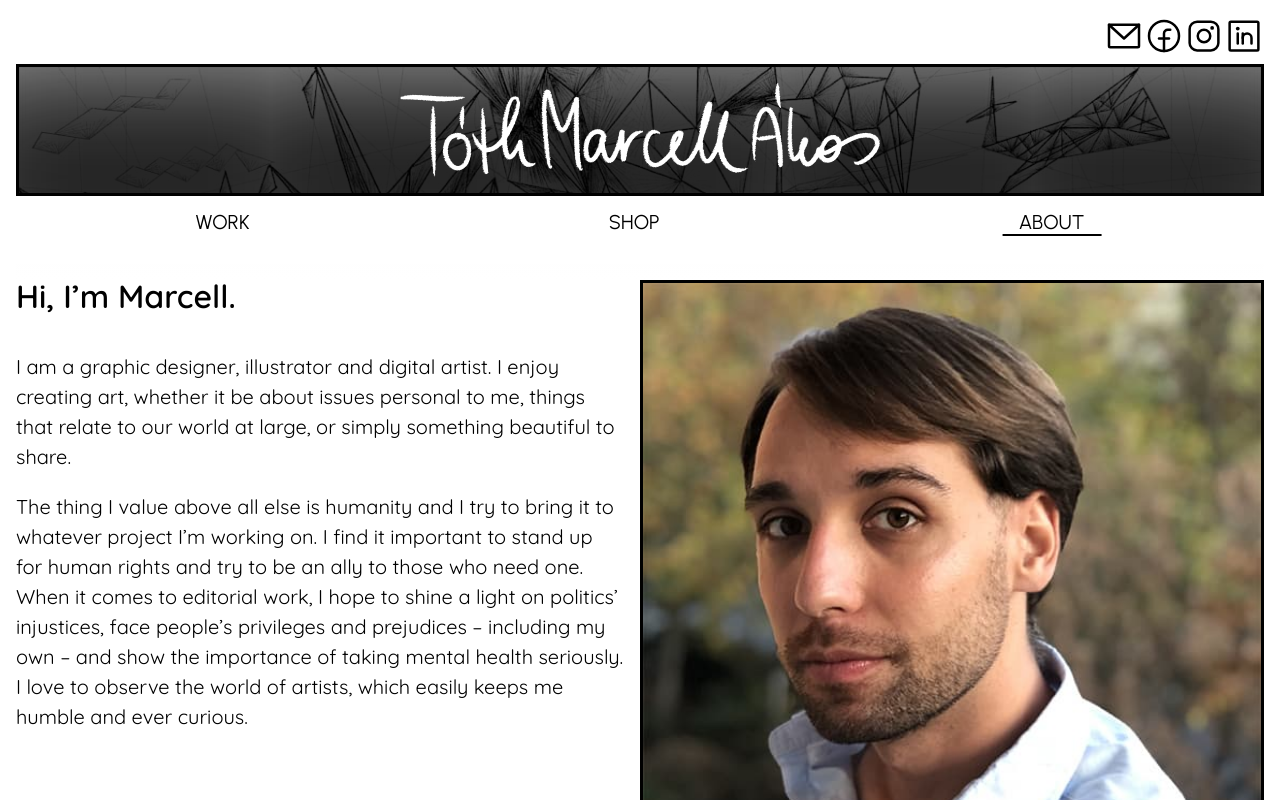
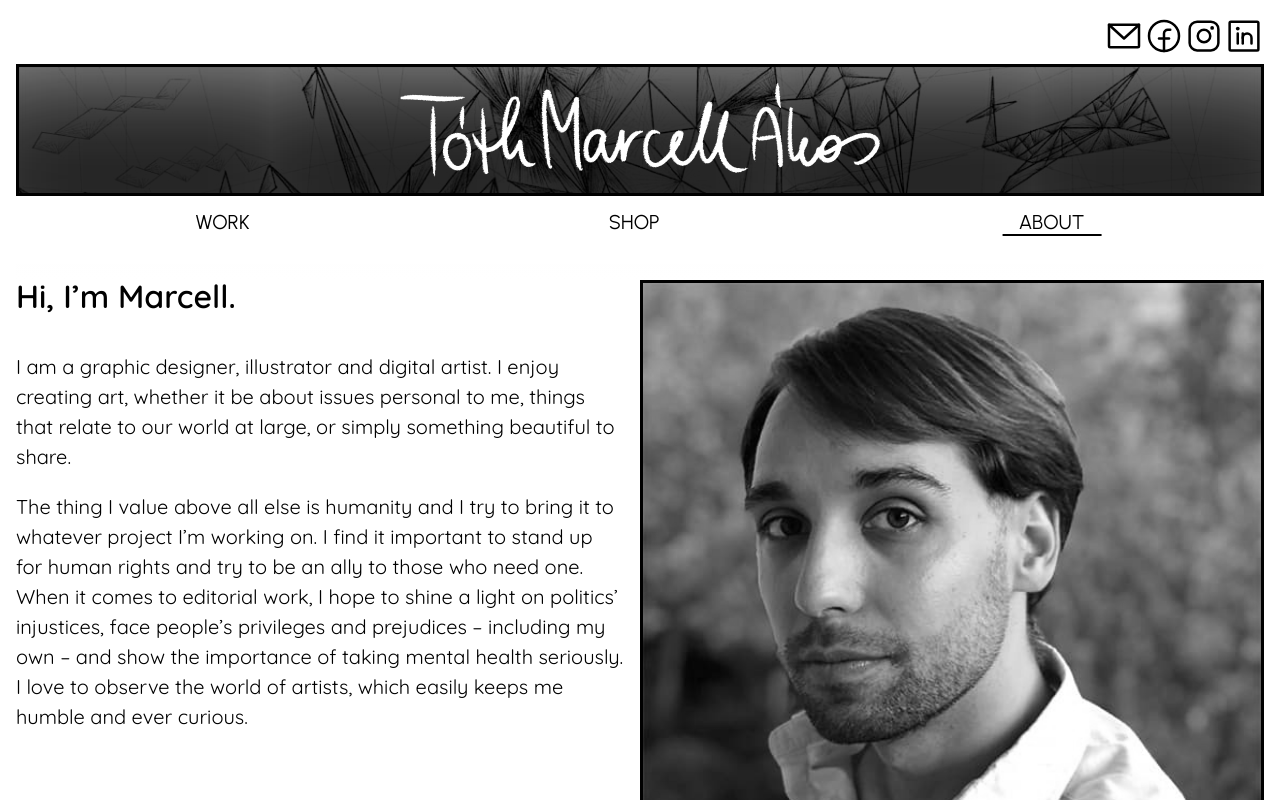
Before and after one commit to bence-toth/tothmarcellakos, a React (Create React App) app: page /about in a window 1280 px wide. Shown: the top 800 px of the page. Built offline with nearby package versions, Linux system fonts and the light colour scheme.

Commit message:
Greyscale transition

```diff
--- a/src/About/About.css
+++ b/src/About/About.css
@@ -44,6 +44,12 @@
   border: 3px solid black;
   display: block;
   margin-bottom: 1em;
+  filter: grayscale(100%);
+  transition: filter 0.5s;
+}
+
+.about .profilePicture:hover {
+  filter: grayscale(0%);
 }
 
 @media (max-width: 920px) {
```
